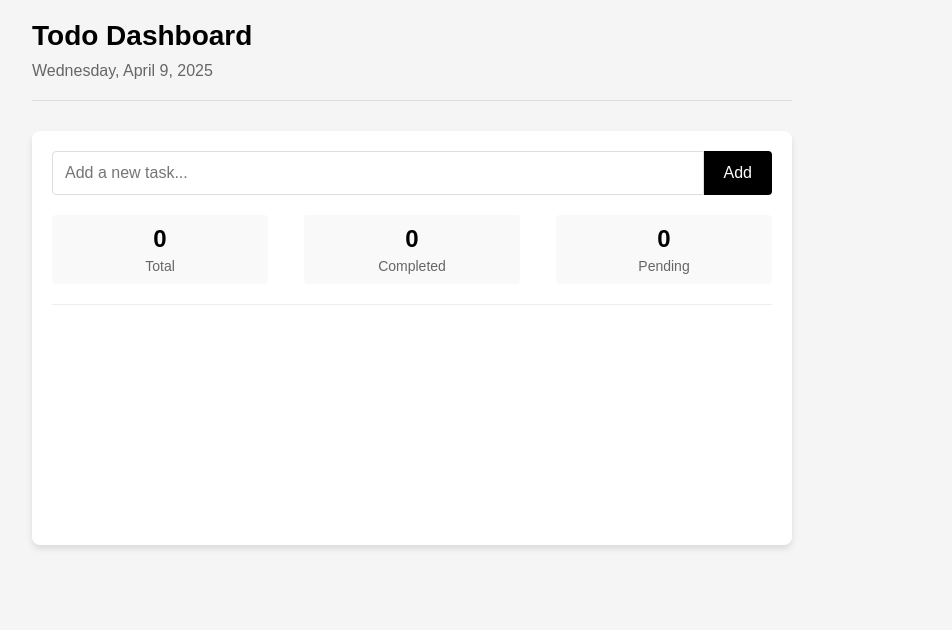
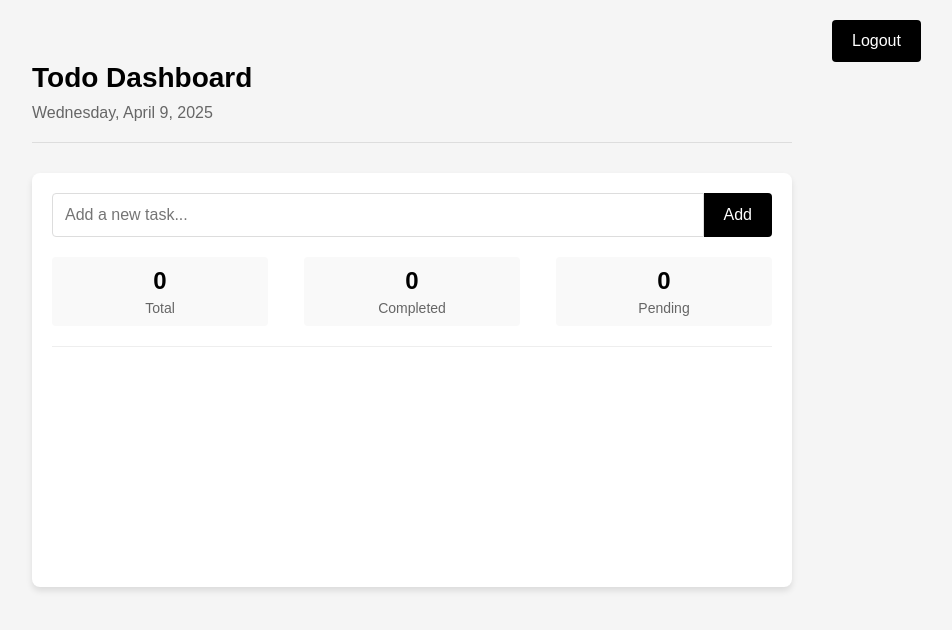
Before and after one commit to Omnikam00007/Todo_application, a website: page public/dashBoard.html in a window 1280 px wide. Shown: the whole page, without its empty margins (228-1180 px from the left). Drawn offline with Linux system fonts and the light colour scheme; no server answers.

Commit message:
logout button added

```diff
--- a/public/dashBoard.html
+++ b/public/dashBoard.html
@@ -182,6 +182,19 @@ header h1 {
     color: #999;
 }
 
+#logoutButton{
+    padding: 12px 20px;
+    background-color: #000;
+    color: white;
+    border: none;
+    border-radius: 0 4px 4px 0;
+    cursor: pointer;
+    font-size: 16px;
+    transition: background-color 0.3s;
+    border-radius: 4px;
+    margin-left: 800px;
+}
+
 @media (max-width: 600px) {
     .dashboard {
         padding: 15px;
@@ -213,6 +226,7 @@ header h1 {
 </head>
 <body>
     <div class="dashboard">
+        <button id="logoutButton" onclick="Logout()">Logout</button>
         <header>
             <h1>Todo Dashboard</h1>
             <p class="date" id="current-date"></p>
@@ -221,7 +235,7 @@ header h1 {
         <div class="todo-container">
             <div class="add-todo">
                 <input type="text" id="new-todo" placeholder="Add a new task...">
-                <button id="add-btn" onclick="addTodo()" >Add</button>
+                <button id="add-btn" onclick="addTodo()">Add</button>
             </div>
 
             <div class="todo-stats">
@@ -443,6 +457,10 @@ async function addTodo() {
     }
 }
 
+function Logout(){
+    localStorage.removeItem("token");
+}
+
 // Add event listener for Enter key on the input field
 document.getElementById("new-todo").addEventListener("keypress", function(event) {
     if (event.key === "Enter") {
```
